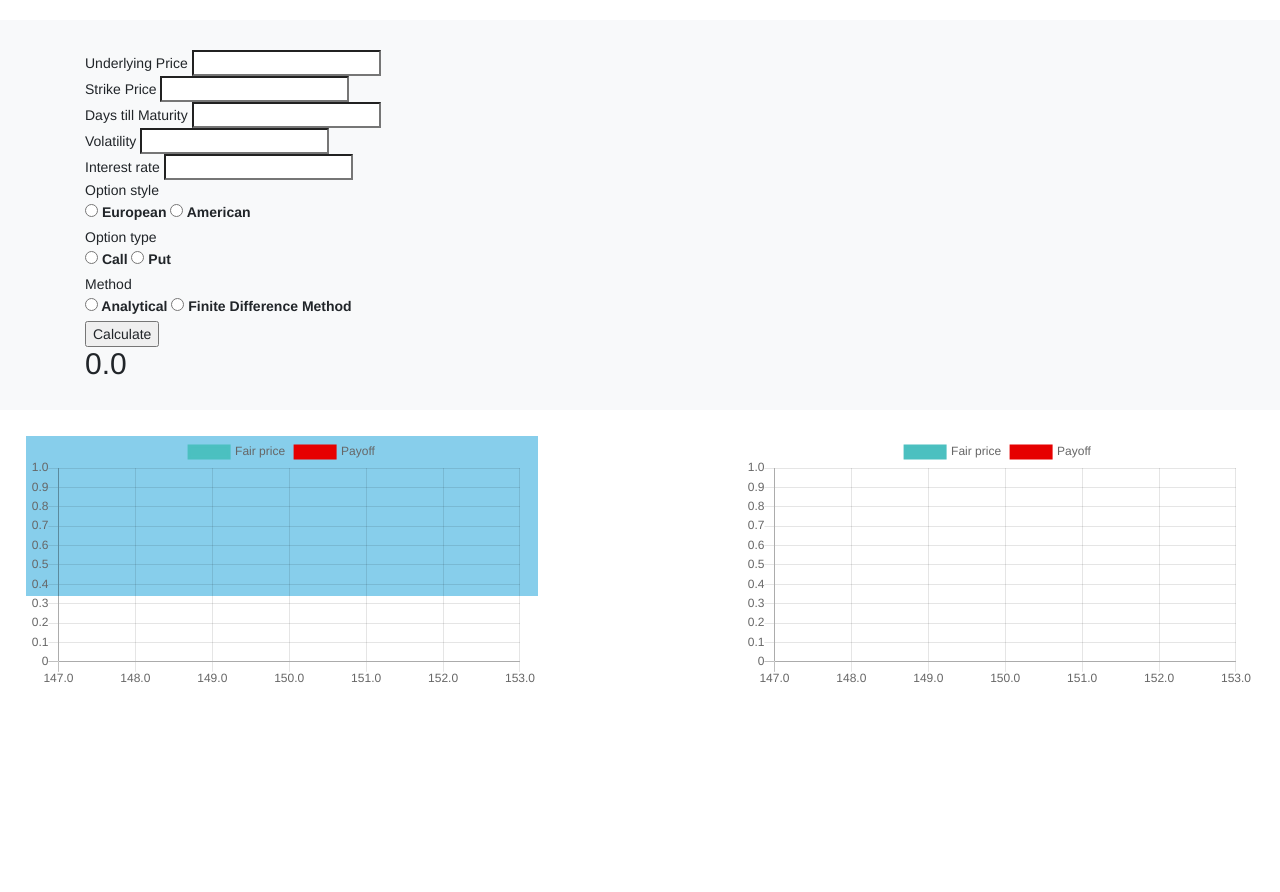
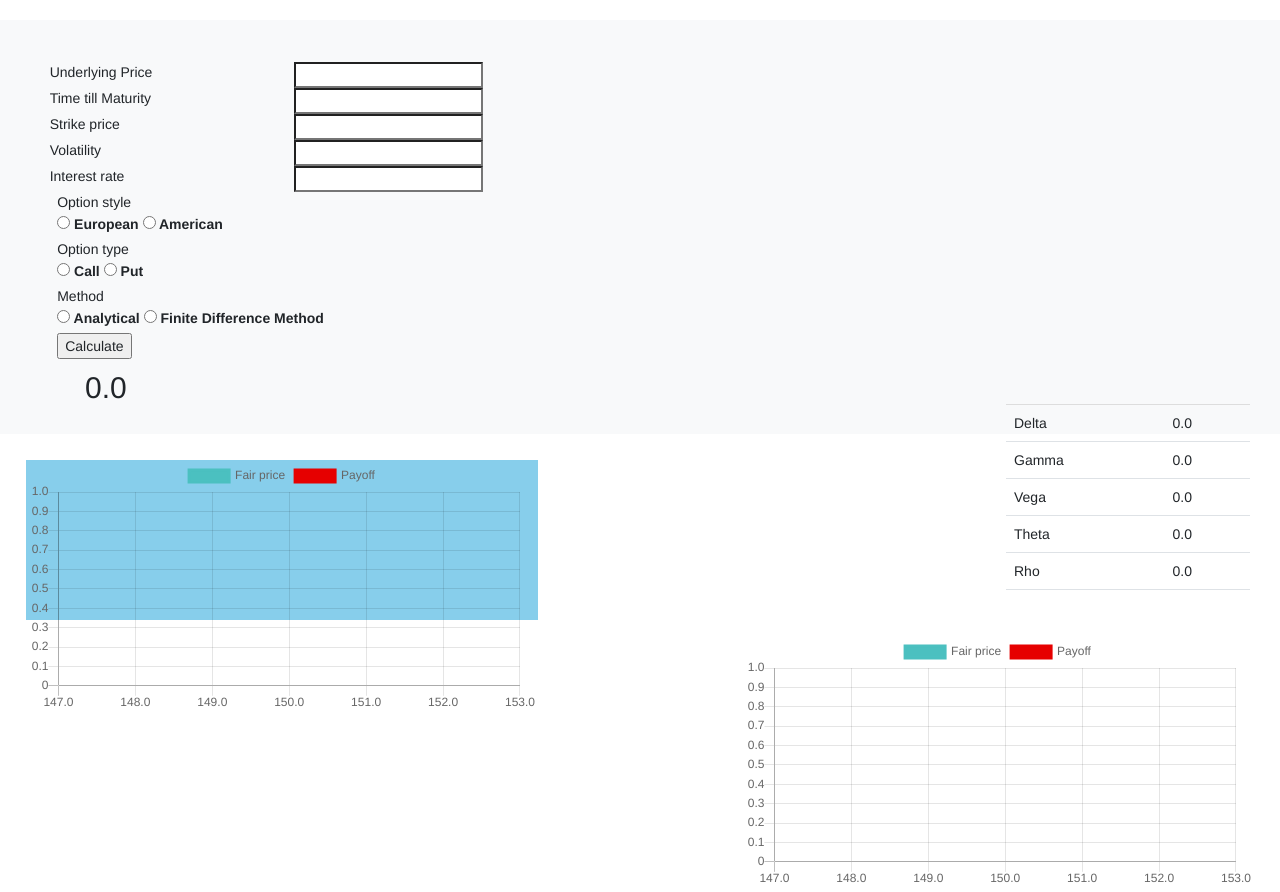
Before and after one commit to ARyakhovskiy/optioncalculator, a Django app: page / in a window 1280 px wide. Shown: the part 62-954 px from the top of the page. Before the commit the page ends 745 px from the top, so only its background shows below. Run offline with Django 3.2, Linux system fonts and the light colour scheme; some libraries are stand-ins or nearby versions.

Commit message:
Added greeks table and a function for gamma

```diff
--- a/calculator/templates/calculator/base.html
+++ b/calculator/templates/calculator/base.html
@@ -36,6 +36,15 @@
             width: 20%;
             float: right;
             margin: 2%;
+        }
+        #form-main {
+            margin: 1%;
+            width: 40%;
+        }
+        #greeks {
+            width: 20%;
+            float: right;
+            margin-top: 0;
         }
     </style>
 
--- a/calculator/templates/calculator/calculator.html
+++ b/calculator/templates/calculator/calculator.html
@@ -3,14 +3,25 @@
 
     <section class="bg-light text-dark p-5">
         <form method="post" action="#">
-            <div class="container">
+
             {% csrf_token %}
-                Underlying Price    <input type="text" name="underlying-price"> <br>
-                Strike Price        <input type="text" name="strike-price"> <br>
-                Days till Maturity  <input type="text" name="time-till-maturity"> <br>
-                Volatility          <input type="text" name="volatility"> <br>
-                Interest rate       <input type="text" name="interest-rate"> <br>
-
+        <div id="form-main" class="container">
+            <div class="row">
+              <div class="col"> Underlying Price </div>
+              <div class="col"> <input type="text" name="underlying-price"> </div>
+              <div class="w-100"></div>
+              <div class="col"> Time till Maturity </div>
+              <div class="col"> <input type="text" name="time-till-maturity"> </div>
+              <div class="w-100"></div>
+              <div class="col"> Strike price </div>
+                <div class="col"> <input type="text" name="strike-price"> </div>
+              <div class="w-100"></div>
+              <div class="col"> Volatility </div>
+              <div class="col"> <input type="text" name="volatility"> </div>
+              <div class="w-100"></div>
+              <div class="col"> Interest rate </div>
+              <div class="col"> <input type="text" name="interest-rate">  </div>
+            </div>
                 Option style
                 <div class="dropdown">
                     <label for="EU"> <input id="EU" type="radio" value='EU' name="option-style"> European </label>
@@ -26,14 +37,41 @@
                     <label for="Analytical"> <input id="Analytical" type="radio" value='analytical' name="method"> Analytical </label>
                     <label for="FDM"> <input id="FDM" type="radio" value='FDM' name="method"> Finite Difference Method </label>
                 </div>
-
-
                 <input type="submit" name="calculate" value="Calculate"> <br>
             </div>
         </form>
 
         <div class = "container">
             <h2> {{fair_value}} </h2>
+        </div>
+
+        <div id="greeks" class = "greeks-table">
+            <table class="table">
+              <thead>
+              </thead>
+              <tbody>
+                <tr>
+                  <td>Delta</td>
+                  <td>{{ greeks.delta }}</td>
+                </tr>
+                <tr>
+                  <td> Gamma </td>
+                  <td> {{ greeks.gamma }}</td>
+                </tr>
+                <tr>
+                  <td> Vega </td>
+                  <td> {{ greeks.vega }}</td>
+                </tr>
+                <tr>
+                  <td> Theta </td>
+                  <td> {{ greeks.theta }}</td>
+                </tr>
+                <tr>
+                  <td> Rho </td>
+                  <td> {{ greeks.rho }}</td>
+                </tr>
+              </tbody>
+            </table>
         </div>
     </section>
 
--- a/calculator/views.py
+++ b/calculator/views.py
@@ -9,11 +9,20 @@ def index(request):
     fair_prices = []
     payoff = []
 
+    greeks = {
+        'delta': 0.0,
+        'gamma': 0.0,
+        'theta': 0.0,
+        'vega': 0.0,
+        'rho': 0.0
+    }
+
     context = {
         'fair_value': fair_value,
         'spot_prices': spot_prices,
         'fair_prices': fair_prices,
-        'payoff': payoff
+        'payoff': payoff,
+        'greeks': greeks,
     }
 
     if request.method == 'POST':
@@ -37,10 +46,11 @@ def index(request):
                     'fair_value': fair_value,
                     'spot_prices': spot_prices,
                     'fair_prices': fair_prices,
-                    'payoff': payoff
+                    'payoff': payoff,
+                    'greeks': greeks,
                 }
             elif method == "FDM":
-                fair_value, rendered_spot_prices_str, rendered_option_prices, rendered_payoff = run_solver(spot_price, strike_price, time_till_maturity, volatility, interest_rate,
+                fair_value, rendered_spot_prices_str, rendered_option_prices, rendered_payoff, greeks = run_solver(spot_price, strike_price, time_till_maturity, volatility, interest_rate,
                                                option_style=option_style, option_type=option_type)
 
                 print(rendered_spot_prices_str)
@@ -51,7 +61,8 @@ def index(request):
                     'fair_value': fair_value,
                     'spot_prices': rendered_spot_prices_str,
                     'fair_prices': rendered_option_prices,
-                    'payoff': rendered_payoff
+                    'payoff': rendered_payoff,
+                    'greeks': greeks
                 }
                 print(context)
 
```
Also changed, not shown: calculator/bs_solver.py (+50 -1 lines).
